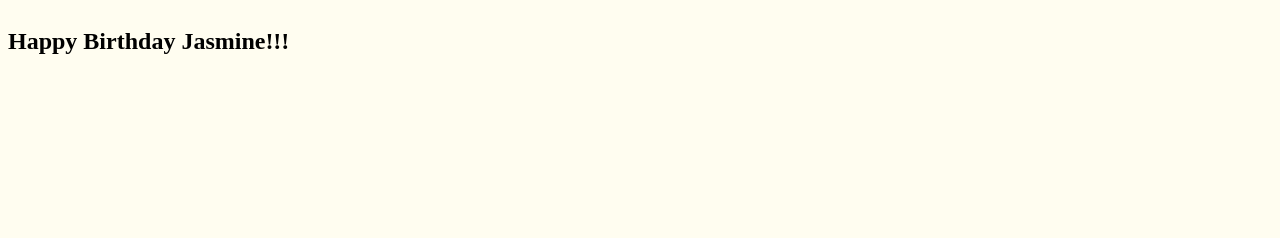
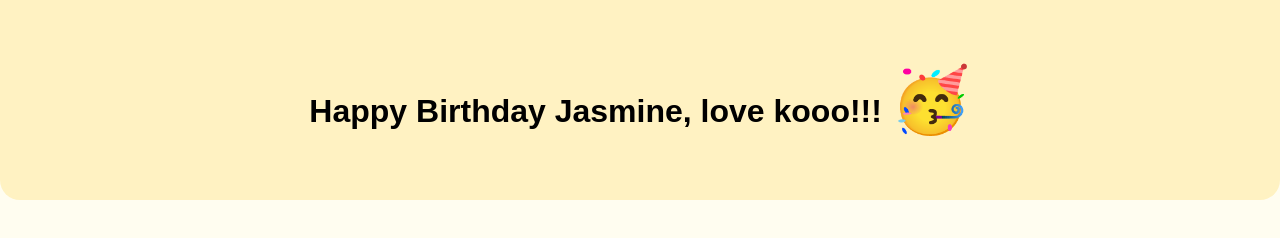
Before and after one commit to keithkattt/happy_birthday, a plain HTML site: page index.html in a window 1280 px wide. Drawn offline with Linux system fonts and the light colour scheme; a web font is replaced by a local one.

Commit message:
Created header Happy Birthday

```diff
--- a/index.html
+++ b/index.html
@@ -4,16 +4,14 @@
     <meta charset="UTF-8">
     <link rel="preconnect" href="https://fonts.googleapis.com">
     <link rel="preconnect" href="https://fonts.gstatic.com" crossorigin>
-    <link href="https://fonts.googleapis.com/css2?family=Montserrat:ital,wght@0,100..900;1,100..900&family=Open+Sans:ital,wght@0,300..800;1,300..800&display=swap" rel="stylesheet">
+    <link href="https://fonts.googleapis.com/css2?family=Montserrat:ital,wght@0,100..900;1,100..900&family=Open+Sans:ital,wght@0,300..800;1,300..800&family=Playwrite+AU+SA&family=Roboto:ital,wght@0,100;0,300;0,400;0,500;0,700;0,900;1,100;1,300;1,400;1,500;1,700;1,900&display=swap" rel="stylesheet">
     <meta name="viewport" content="width=device-width, initial-scale=1.0">
     <link rel="stylesheet" href="style.css">
     <title>Happy Birthday my Love</title>
 </head>
 <body>
     <div class="header-container">
-        <div class="header">
-            <h2>Happy Birthday Jasmine!!!</h2>
-        </div>
+            <h2 class="header">Happy Birthday Jasmine, love kooo!!! <span class="header-emoji">🥳</span> </h2>
     </div>
 </body>
 </html>
--- a/style.css
+++ b/style.css
@@ -6,5 +6,36 @@ body {
     display: flex;
     flex-direction: column;
     background-color: #FFFDF0;
-    font-family: 'Open-sans';
+    width: 100vw;
+    height: 100vh;
+    margin: 0;
+    padding: 0;
 }
+
+.header-container{
+    display: flex;
+    justify-content: center;
+    align-items: center;
+    min-height: 25vh;
+    max-height: 100vh;
+    border-bottom-left-radius: 20px;
+    border-bottom-right-radius: 20px;
+    background-color: #FFF2C2;
+}
+
+.header {
+    font-family: 'Playwrite AU SA', 'Opensans', sans-serif;
+    font-size: 32px;
+    margin: 0;
+    padding: 0;
+}
+
+span.header-emoji {
+    font-size: 2em;
+}
+
+@media (max-width: 600px){
+    .header {
+        font-size: 16px;
+    }
+}
```
